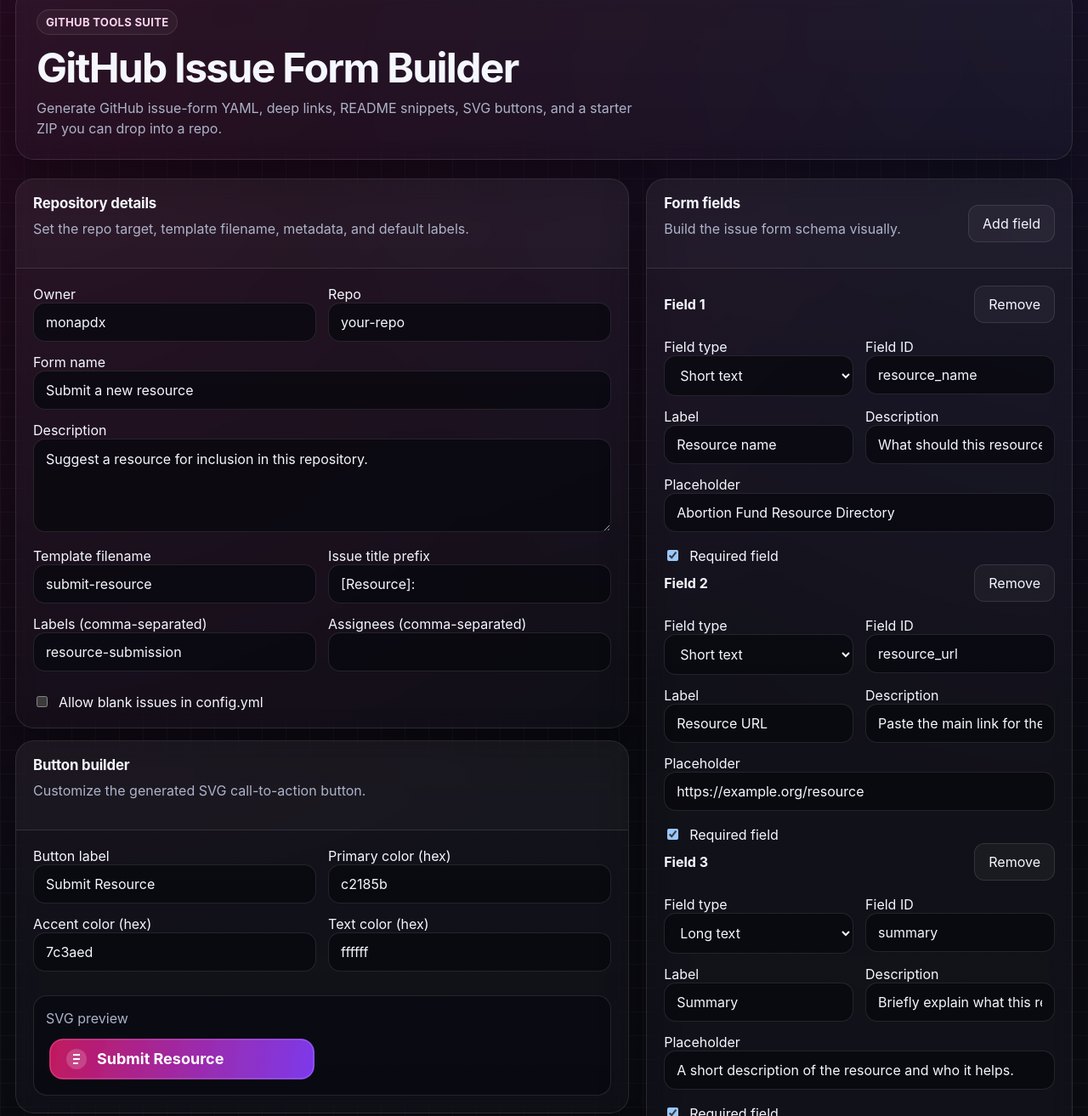
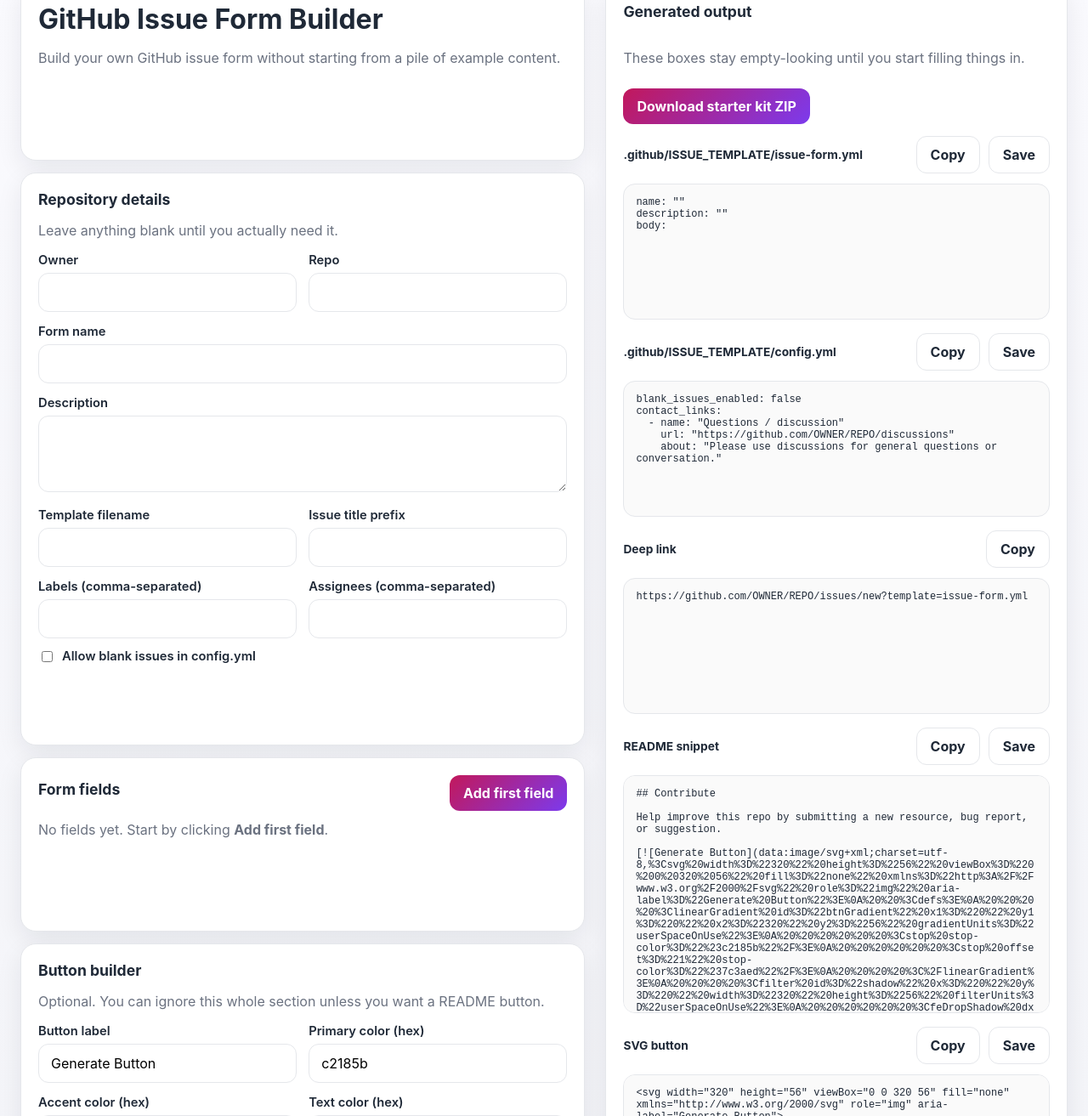
Before and after one commit to monapdx/Github-Tools, a plain HTML site: page issue-template-generator.html in a window 1280 px wide. Shown: the part 42-1355 px from the top of the page at 85% size. Drawn offline with Linux system fonts and the light colour scheme.

Commit message:
Add files via upload

```diff
--- a/issue-template-generator.html
+++ b/issue-template-generator.html
@@ -4,32 +4,192 @@
   <meta charset="UTF-8" />
   <meta name="viewport" content="width=device-width, initial-scale=1.0" />
   <title>GitHub Issue Form Builder</title>
-  <link rel="stylesheet" href="./github-tools-common.css" />
+  <style>
+    :root {
+      --bg: #f7f7fb;
+      --card: #ffffff;
+      --text: #1f2937;
+      --muted: #6b7280;
+      --border: #e5e7eb;
+      --accent: #c2185b;
+      --accent2: #7c3aed;
+      --shadow: 0 10px 30px rgba(15, 23, 42, 0.08);
+      --radius: 18px;
+    }
+
+    * { box-sizing: border-box; }
+
+    body {
+      margin: 0;
+      font-family: Inter, Arial, sans-serif;
+      background: linear-gradient(180deg, #fafafe, #f3f4f8);
+      color: var(--text);
+    }
+
+    .wrap {
+      max-width: 1400px;
+      margin: 0 auto;
+      padding: 24px;
+      display: grid;
+      grid-template-columns: 1.1fr 0.9fr;
+      gap: 24px;
+    }
+
+    .card {
+      background: var(--card);
+      border: 1px solid var(--border);
+      border-radius: var(--radius);
+      box-shadow: var(--shadow);
+      padding: 20px;
+    }
+
+    h1 { margin: 0 0 10px; font-size: 2rem; }
+    h2 { margin: 0 0 8px; font-size: 1.1rem; }
+    p, .muted { color: var(--muted); }
+
+    .grid { display: grid; gap: 14px; }
+    .grid.two { grid-template-columns: repeat(2, minmax(0, 1fr)); }
+
+    label {
+      display: block;
+      font-size: 0.92rem;
+      margin-bottom: 6px;
+      font-weight: 600;
+    }
+
+    input, textarea, select {
+      width: 100%;
+      border: 1px solid var(--border);
+      border-radius: 12px;
+      padding: 12px 14px;
+      font: inherit;
+      background: white;
+    }
+
+    textarea {
+      min-height: 90px;
+      resize: vertical;
+    }
+
+    .field {
+      border: 1px solid var(--border);
+      border-radius: 16px;
+      padding: 16px;
+      margin-top: 12px;
+      background: #fcfcff;
+    }
+
+    .row {
+      display: flex;
+      gap: 10px;
+      flex-wrap: wrap;
+      align-items: center;
+    }
+
+    button {
+      border: 0;
+      border-radius: 12px;
+      background: linear-gradient(135deg, var(--accent), var(--accent2));
+      color: white;
+      padding: 11px 16px;
+      font: inherit;
+      font-weight: 700;
+      cursor: pointer;
+    }
+
+    button.secondary {
+      background: white;
+      color: var(--text);
+      border: 1px solid var(--border);
+    }
+
+    pre {
+      white-space: pre-wrap;
+      word-break: break-word;
+      background: #fafafa;
+      border: 1px solid var(--border);
+      border-radius: 14px;
+      padding: 14px;
+      min-height: 160px;
+      max-height: 280px;
+      overflow: auto;
+      font-size: 12px;
+    }
+
+    .outputs > .card {
+      position: sticky;
+      top: 18px;
+    }
+
+    .outblock { margin-bottom: 16px; }
+
+    .outhead {
+      display: flex;
+      justify-content: space-between;
+      gap: 8px;
+      align-items: center;
+      margin-bottom: 8px;
+    }
+
+    .small { font-size: 0.86rem; }
+
+    .previewbox {
+      border: 1px solid var(--border);
+      border-radius: 16px;
+      padding: 14px;
+      background: #fafafe;
+    }
+
+    img.preview {
+      max-width: 100%;
+      display: block;
+    }
+
+    .checkbox {
+      display: flex;
+      gap: 8px;
+      align-items: center;
+    }
+
+    .checkbox input {
+      width: auto;
+    }
+
+    .upload-note {
+      grid-column: 1 / -1;
+      border: 1px dashed var(--border);
+      background: #fafafe;
+      border-radius: 14px;
+      padding: 12px;
+      color: var(--muted);
+      font-size: 0.9rem;
+    }
+
+    @media (max-width: 1100px) {
+      .wrap { grid-template-columns: 1fr; }
+      .outputs > .card { position: static; }
+    }
+  </style>
 </head>
 <body>
   <div class="wrap">
-    <section class="tool-hero">
-      <div class="tool-kicker">GitHub Tools Suite</div>
+    <div class="grid">
+      <div class="card">
         <h1>GitHub Issue Form Builder</h1>
-      <p>Generate GitHub issue-form YAML, deep links, README snippets, SVG buttons, and a starter ZIP you can drop into a repo.</p>
-    </section>
+        <p>Build your own GitHub issue form without starting from a pile of example content.</p>
+      </div>
 
-    <div class="issue-layout">
-      <div class="issue-main section-stack">
       <div class="card">
-          <div class="card-header">
         <h2>Repository details</h2>
-            <p class="sub">Set the repo target, template filename, metadata, and default labels.</p>
-          </div>
-          <div class="card-content section-stack">
+        <p class="muted">Leave anything blank until you actually need it.</p>
         <div class="grid two">
-              <div><label>Owner</label><input id="owner" value="monapdx"></div>
-              <div><label>Repo</label><input id="repo" value="your-repo"></div>
-              <div style="grid-column:1/-1"><label>Form name</label><input id="formName" value="Submit a new resource"></div>
-              <div style="grid-column:1/-1"><label>Description</label><textarea id="formDescription">Suggest a resource for inclusion in this repository.</textarea></div>
-              <div><label>Template filename</label><input id="filename" value="submit-resource"></div>
-              <div><label>Issue title prefix</label><input id="titlePrefix" value="[Resource]: "></div>
-              <div><label>Labels (comma-separated)</label><input id="labels" value="resource-submission"></div>
+          <div><label>Owner</label><input id="owner" value=""></div>
+          <div><label>Repo</label><input id="repo" value=""></div>
+          <div style="grid-column:1/-1"><label>Form name</label><input id="formName" value=""></div>
+          <div style="grid-column:1/-1"><label>Description</label><textarea id="formDescription"></textarea></div>
+          <div><label>Template filename</label><input id="filename" value=""></div>
+          <div><label>Issue title prefix</label><input id="titlePrefix" value=""></div>
+          <div><label>Labels (comma-separated)</label><input id="labels" value=""></div>
           <div><label>Assignees (comma-separated)</label><input id="assignees" value=""></div>
         </div>
         <div class="checkbox" style="margin-top:12px">
@@ -37,16 +197,21 @@
           <label for="blankIssues" style="margin:0">Allow blank issues in config.yml</label>
         </div>
       </div>
+
+      <div class="card">
+        <div class="row" style="justify-content:space-between">
+          <h2>Form fields</h2>
+          <button type="button" onclick="addField()">Add first field</button>
+        </div>
+        <div id="fields"></div>
+        <p id="emptyState" class="muted" style="margin-top:12px">No fields yet. Start by clicking <strong>Add first field</strong>.</p>
       </div>
 
       <div class="card">
-          <div class="card-header">
         <h2>Button builder</h2>
-            <p class="sub">Customize the generated SVG call-to-action button.</p>
-          </div>
-          <div class="card-content section-stack">
+        <p class="muted">Optional. You can ignore this whole section unless you want a README button.</p>
         <div class="grid two">
-              <div><label>Button label</label><input id="buttonLabel" value="Submit Resource"></div>
+          <div><label>Button label</label><input id="buttonLabel" value="Generate Button"></div>
           <div><label>Primary color (hex)</label><input id="buttonColor" value="c2185b"></div>
           <div><label>Accent color (hex)</label><input id="buttonAccent" value="7c3aed"></div>
           <div><label>Text color (hex)</label><input id="buttonTextColor" value="ffffff"></div>
@@ -61,16 +226,11 @@
 
     <div class="outputs">
       <div class="card">
-            <div class="card-header">
-              <div class="title-row">
-                <div>
+        <div class="row" style="justify-content:space-between; margin-bottom:14px;">
           <h2>Generated output</h2>
-                  <p class="sub">Copy or save the YAML, README snippet, deep link, and SVG assets.</p>
-                </div>
+          <p class="muted">These boxes stay empty-looking until you start filling things in.</p>
           <button type="button" onclick="downloadStarterZip()">Download starter kit ZIP</button>
         </div>
-            </div>
-            <div class="card-content section-stack">
 
         <div class="outblock">
           <div class="outhead">
@@ -128,69 +288,9 @@
       </div>
     </div>
   </div>
-      </div>
-
-      <aside class="issue-sidebar">
-        <div class="card">
-          <div class="card-header">
-            <div class="title-row">
-              <div>
-                <h2>Form fields</h2>
-                <p class="sub">Build the issue form schema visually.</p>
-              </div>
-              <button type="button" onclick="addField()">Add field</button>
-            </div>
-          </div>
-          <div class="card-content">
-            <div id="fields"></div>
-          </div>
-        </div>
-      </aside>
-    </div>
-  </div>
 
   <script type="module">
-    const defaultFields = [
-      {
-        id: "resource_name",
-        type: "input",
-        label: "Resource name",
-        description: "What should this resource be called in the repo?",
-        placeholder: "Abortion Fund Resource Directory",
-        required: true,
-      },
-      {
-        id: "resource_url",
-        type: "input",
-        label: "Resource URL",
-        description: "Paste the main link for the resource.",
-        placeholder: "https://example.org/resource",
-        required: true,
-      },
-      {
-        id: "summary",
-        type: "textarea",
-        label: "Summary",
-        description: "Briefly explain what this resource is and why it belongs.",
-        placeholder: "A short description of the resource and who it helps.",
-        required: true,
-      },
-      {
-        id: "categories",
-        type: "checkboxes",
-        label: "Categories",
-        description: "Choose all that apply.",
-        required: true,
-        options: [
-          "Abortion",
-          "Funding",
-          "Legal support",
-          "Emotional support",
-          "Storytelling",
-          "Advocacy",
-        ],
-      },
-    ];
+    const defaultFields = [];
 
     const fieldTypeOptions = [
       { value: "input", label: "Short text" },
@@ -405,6 +505,8 @@
 
     function renderFields() {
       fieldsEl.innerHTML = "";
+      const emptyState = document.getElementById("emptyState");
+      if (emptyState) emptyState.style.display = fields.length ? "none" : "block";
 
       fields.forEach((field, index) => {
         const div = document.createElement("div");
```
Lines whose indentation alone changed are shown as unchanged.
